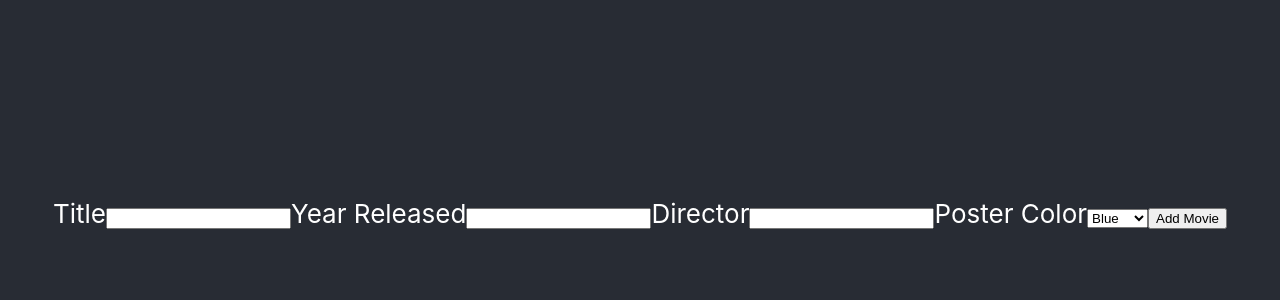
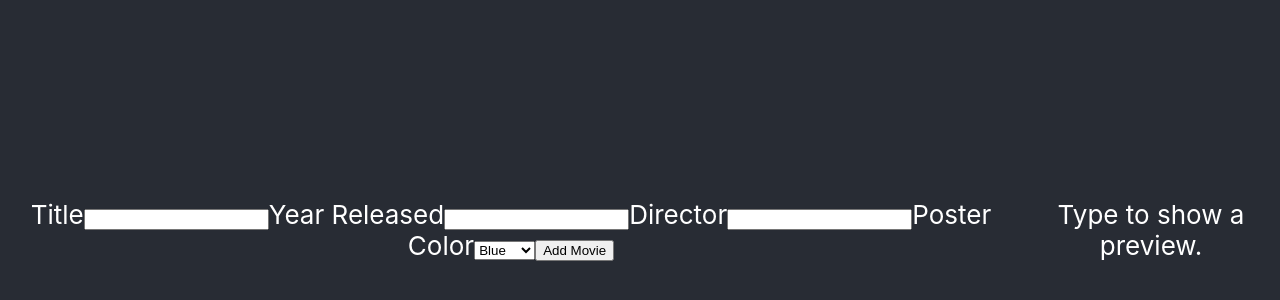
Before and after one commit to SusanBird/react-movie-list-maker, a React (Create React App) app: page / in a window 1280 px wide. Shown: the part 170-470 px from the top of the page. Built offline with nearby package versions, Linux system fonts and the light colour scheme.

Commit message:
poster preview text and whole poster appears if title or year typed

```diff
--- a/src/App.js
+++ b/src/App.js
@@ -6,7 +6,7 @@ function App() {
   const [title, setTitle] = useState('');
   const [year, setYear] = useState('');
   const [director, setDirector] = useState('');
-  const [posterColor, setPosterColor] = useState('');
+  const [posterColor, setPosterColor] = useState('magenta');
 
 
   return (
@@ -37,10 +37,13 @@ function App() {
             </label>
             <button>Add Movie</button>
           </form>
+          {
+            title || year
+              ? <MoviePoster title={title} year={year} director={director} posterColor={posterColor} />
+              : <div>Type to show a preview.</div>
+          }
         </div>
-        <div className='movie-poster' style={{ background: posterColor }}>
-          <MoviePoster title={title} year={year} director={director} posterColor={posterColor} />
-        </div>
+
 
         <div className='bottom'>
 
```
